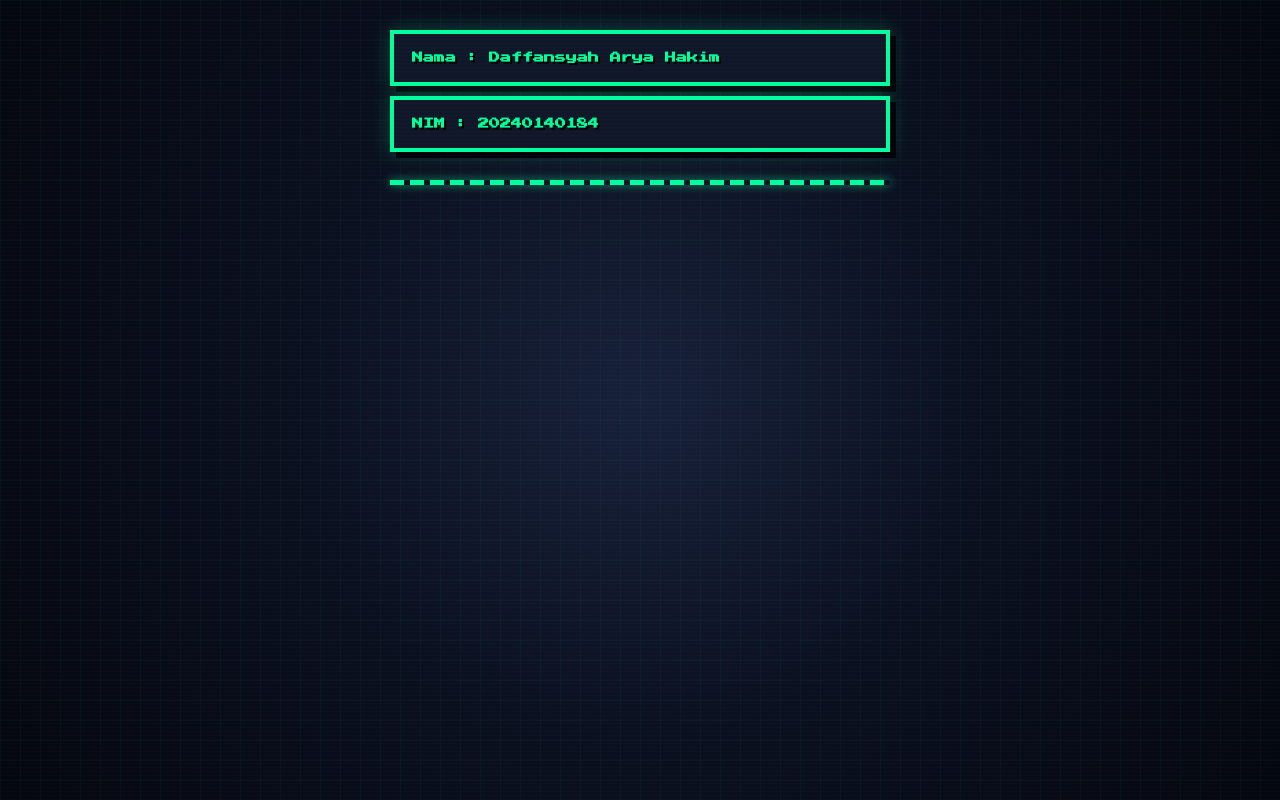
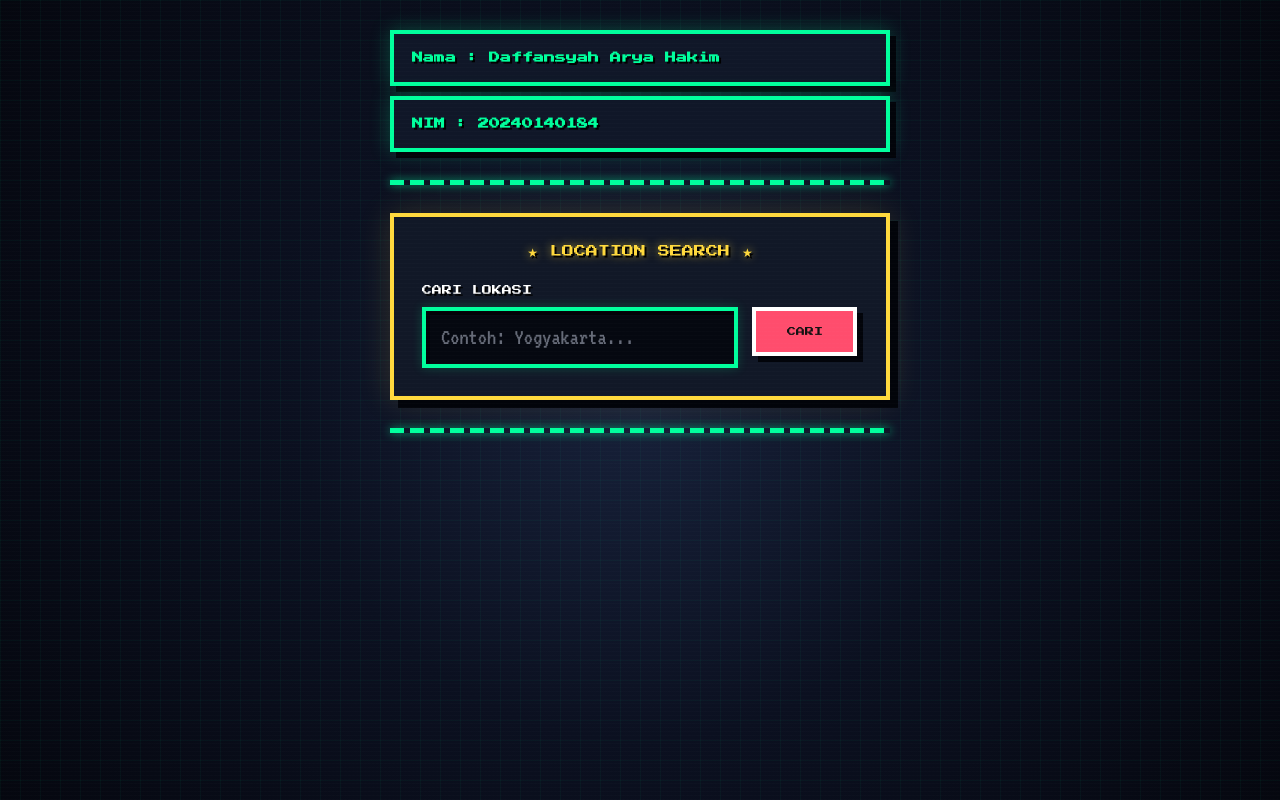
Before and after one commit to Daffansyah276/184_WeatherApi, a website: page public/index.html in a window 1280 px wide. Drawn offline with Linux system fonts and the light colour scheme.

Commit message:
membuat kotak search

```diff
--- a/public/index.html
+++ b/public/index.html
@@ -624,3 +624,29 @@
 
 
     <hr>
+
+
+    <!-- ============================================
+         SEARCH LOCATION
+    ============================================= -->
+
+    <div>
+
+        <label for="inputKota">
+            CARI LOKASI
+        </label>
+
+        <input
+            type="text"
+            id="inputKota"
+            placeholder="Contoh: Yogyakarta..."
+        >
+
+        <button onclick="cariLokasi()">
+            CARI
+        </button>
+
+    </div>
+
+
+    <hr>
```
